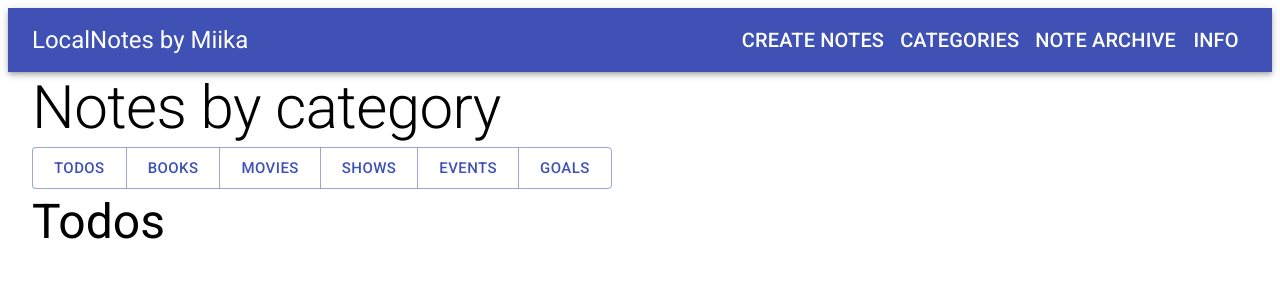
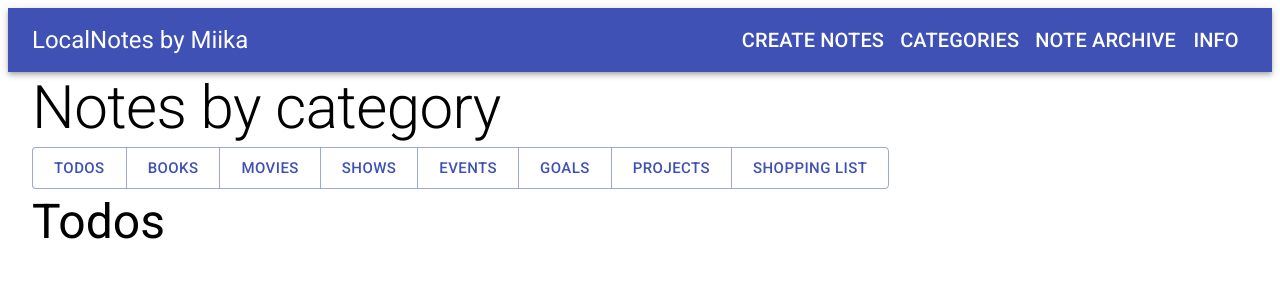
Before and after one commit to harmamiika/notes, a React (Create React App) app: page /categories in a window 1280 px wide. Shown: the top 300 px of the page. Built offline with nearby package versions, Linux system fonts and the light colour scheme.

Commit message:
added some categories

```diff
--- a/src/components/Categories.js
+++ b/src/components/Categories.js
@@ -21,7 +21,16 @@ const Categories = () => {
       }
       return categoryArray.concat(note.category);
     },
-    ['Todos', 'Books', 'Movies', 'Shows', 'Events', 'Goals']
+    [
+      'Todos',
+      'Books',
+      'Movies',
+      'Shows',
+      'Events',
+      'Goals',
+      'Projects',
+      'Shopping list',
+    ]
   );
 
   console.log(notes, 'notes');
```
